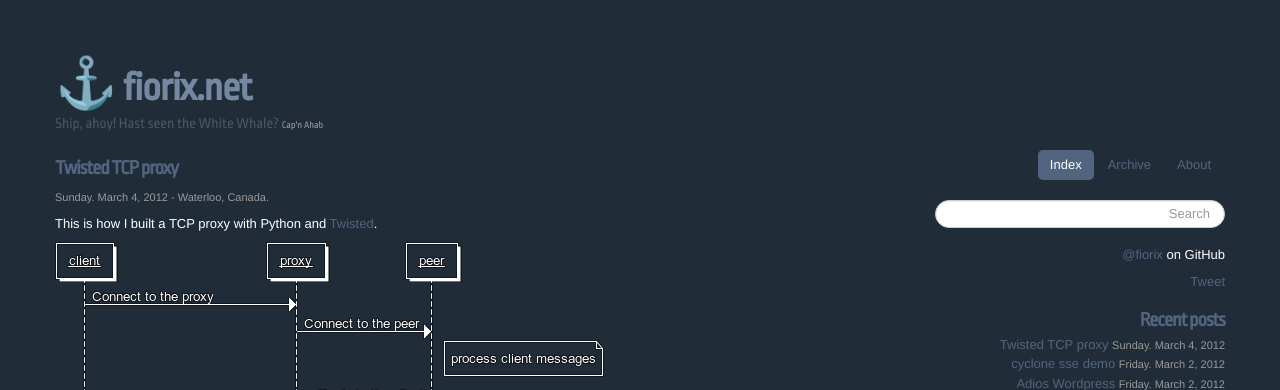
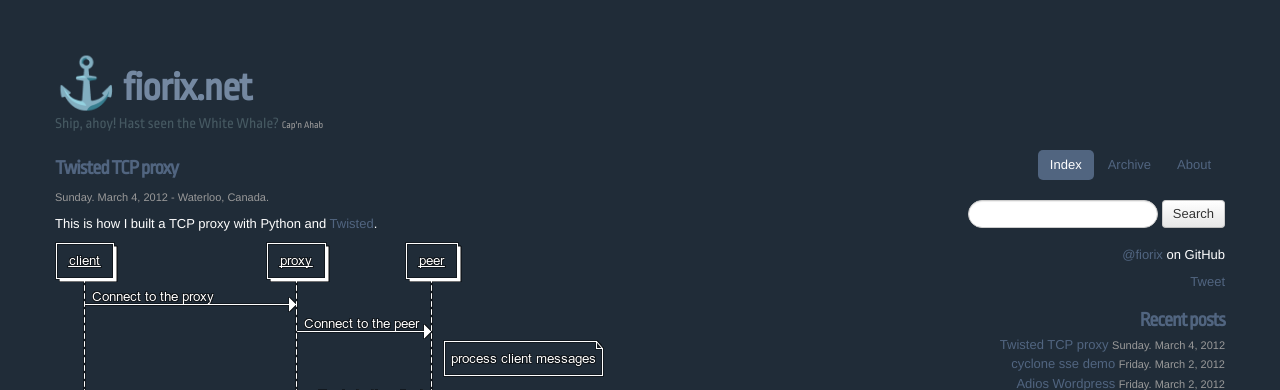
Before and after one commit to fiorix/fiorix.github.com, a Jekyll site: the page built from index.html, in a window 1280 px wide. Shown: the top 390 px of the page. Built offline with Jekyll 4.4.1, drawn with Linux system fonts in a browser that asks for light colours; comment, search, counter and statistics services are not loaded.

Commit message:
search button

```diff
--- a/_layouts/default.html
+++ b/_layouts/default.html
@@ -94,7 +94,8 @@
           </ul></div>
           <form class="form-search" action="http://google.com/search" method="get">
             <input type="hidden" name="q" value="site:fiorix.net" />
-            <input type="text" name="q" results="0" class="input-medium search-query span3" placeholder="Search">
+            <input type="text" name="q" results="0" class="input-medium search-query span2">
+	    <button type="submit" class="btn">Search</button>
           </form>
 
           <p><a href="https://github.com/fiorix">@fiorix</a> on GitHub</p>
```
